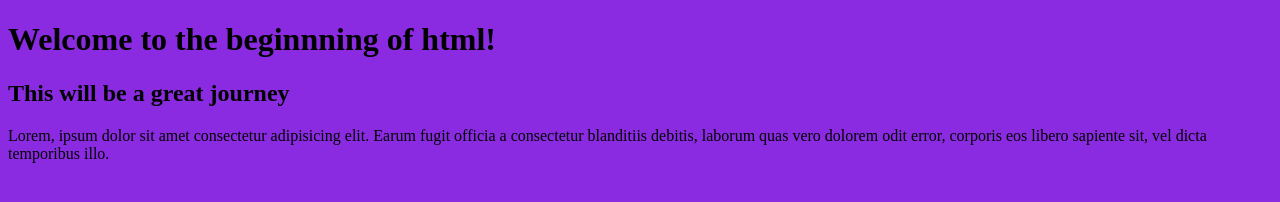
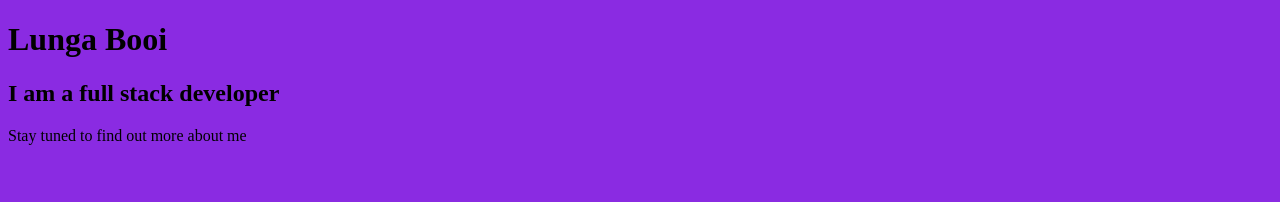
Before and after one commit to Lungabooi/main, a plain HTML site: page index.html in a window 1280 px wide. Drawn offline with Linux system fonts and the light colour scheme.

Commit message:
updated my file

```diff
--- a/index.html
+++ b/index.html
@@ -7,9 +7,8 @@
     <title>Full Stack Dev</title>
 </head>
 <body style="background-color: blueviolet">
-    <h1>Welcome to the beginnning of html! </h1>
-    <h2>This will be a great journey</h2>
-    <p>Lorem, ipsum dolor sit amet consectetur adipisicing elit. Earum fugit officia a consectetur blanditiis debitis, laborum quas vero dolorem odit error, corporis eos libero sapiente sit, vel dicta temporibus illo.</p>
-
+    <h1>Lunga Booi </h1>
+    <h2>I am a full stack developer</h2>
+    <p> Stay tuned to find out more about me</p>
 </body>
 </html>
```
